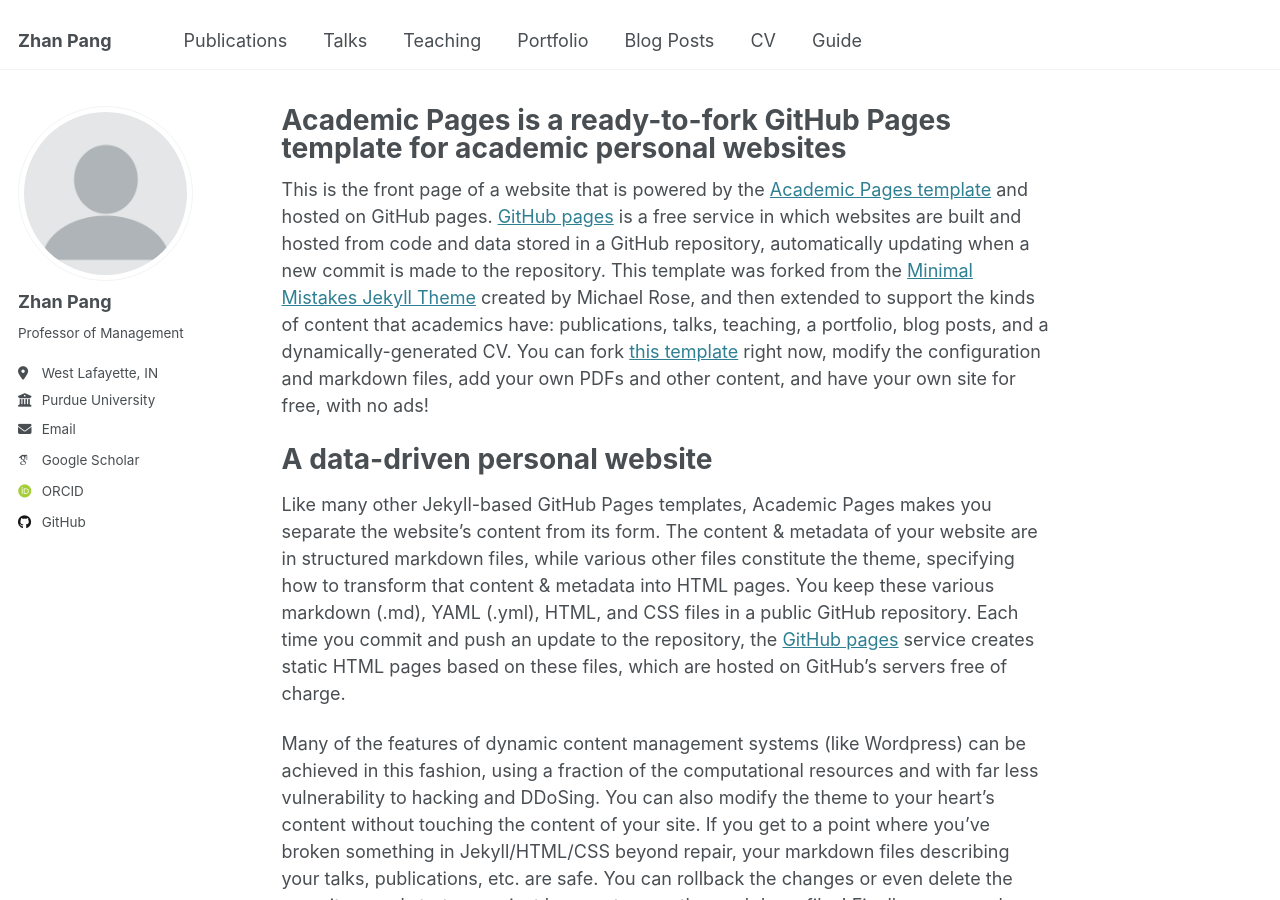
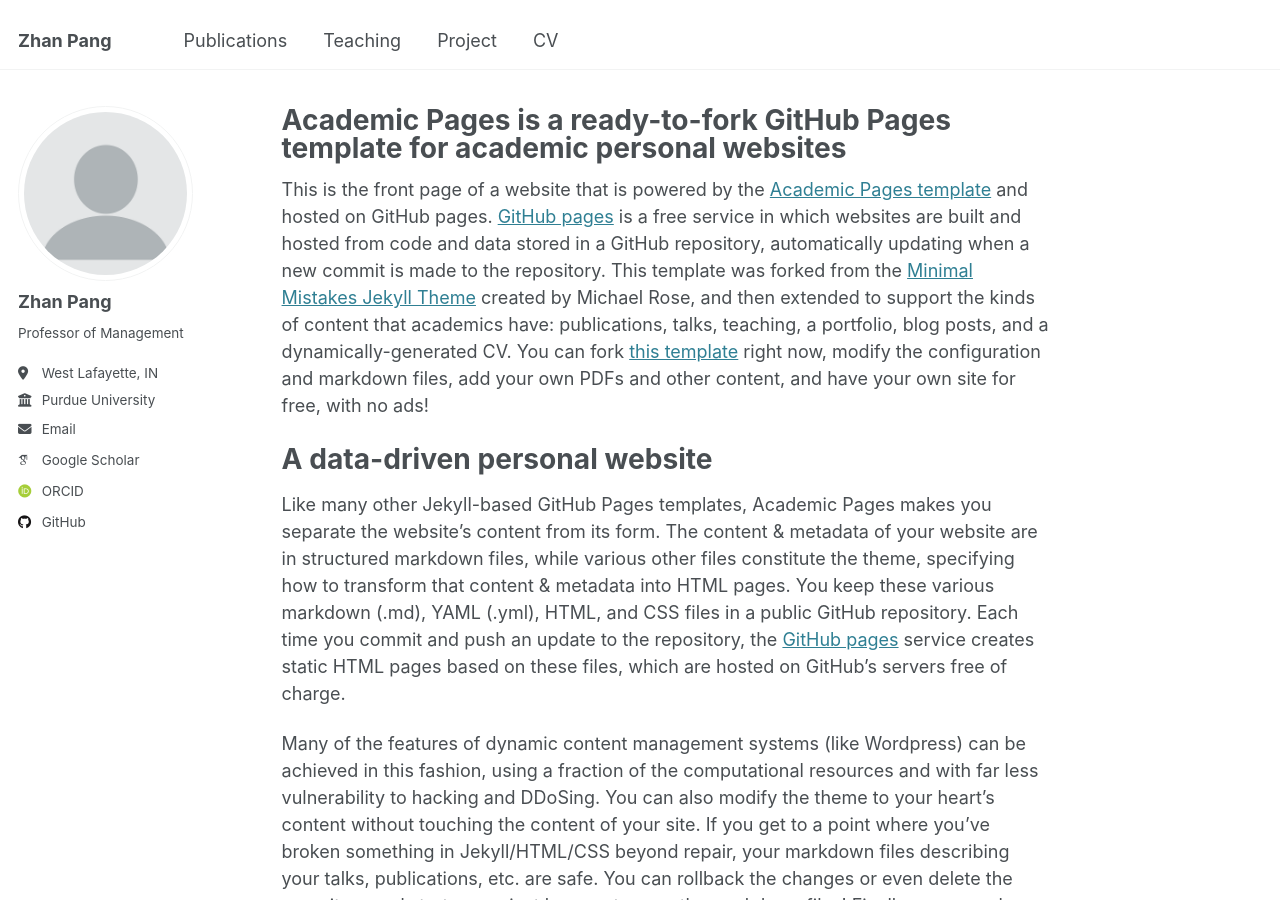
Before and after one commit to panalyticslab/panalyticslab.github.io, a Jekyll site: the page built from _pages/about.md, in a window 1280 px wide and 900 px high. Built offline with Jekyll 4.4.1, drawn with Linux system fonts in a browser that asks for light colours; some web fonts are replaced.

Commit message:
Update navigation.yml

```diff
--- a/_data/navigation.yml
+++ b/_data/navigation.yml
@@ -8,20 +8,20 @@
   - title: "Publications"
     url: /publications/
 
-  - title: "Talks"
-    url: /talks/
+#  - title: "Talks"
+#    url: /talks/
 
   - title: "Teaching"
     url: /teaching/
 
-  - title: "Portfolio"
-    url: /portfolio/
+  - title: "Project"
+    url: /project/
 
-  - title: "Blog Posts"
-    url: /year-archive/
+#  - title: "Blog Posts"
+#    url: /year-archive/
 
   - title: "CV"
     url: /cv/
 
-  - title: "Guide"
-    url: /markdown/
+#  - title: "Guide"
+#    url: /markdown/
```
